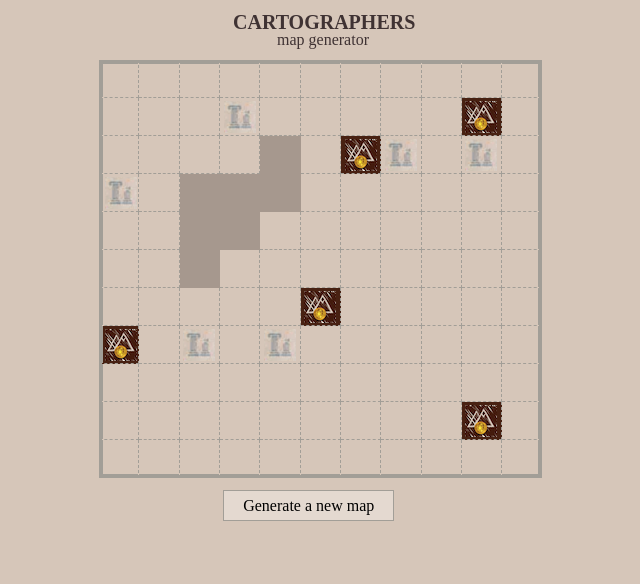
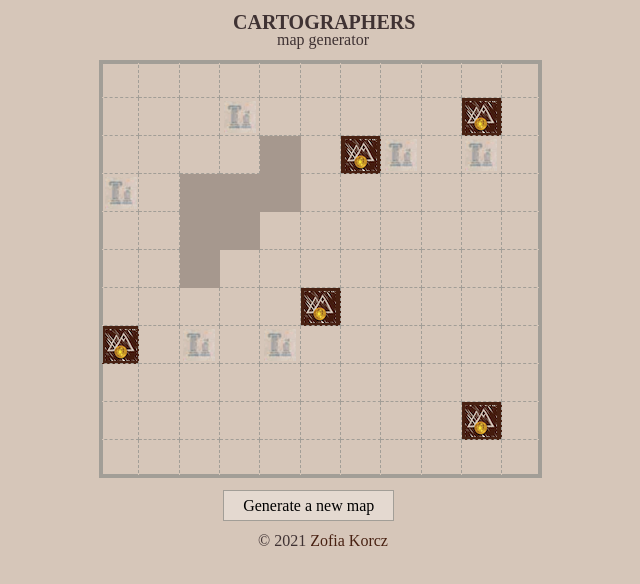
Before and after one commit to Calanthe/cartographers, a React (Create React App) app: page / in a window 1280 px wide. Shown: the top 584 px of the page, without its empty margins (317-957 px from the left). Built offline with nearby package versions, Linux system fonts and the light colour scheme; a web font is replaced by a local one.

Commit message:
footer added

```diff
--- a/src/App.css
+++ b/src/App.css
@@ -88,3 +88,21 @@ body {
 .cartographers__button:focus {
   outline: 1px solid #431a0e;
 }
+
+.cartographers__footer {
+  text-align: center;
+	margin: 10px auto;
+}
+
+.cartographers__footer-link {
+  display: inline-block;
+  padding: 0 0 10px 0;
+  text-decoration: none;
+  color: #482112;
+}
+
+@media only screen and (max-device-width: 480px) {
+  .cartographers__footer {
+    display: none;
+  }
+}
--- a/src/App.js
+++ b/src/App.js
@@ -28,6 +28,17 @@ class App extends React.Component {
               </header>
               <Map tiles={this.state.tiles}/>
               <GenerateMapBtn onGenerateMap={this.handleGenerateMap.bind(this)}/>
+              <div className="cartographers__footer">
+                © 2021{" "}
+                <a
+                  href="http://zofiakorcz.pl"
+                  className="cartographers__footer-link"
+                  target="_blank"
+                  rel="noopener noreferrer"
+                >
+                  Zofia Korcz
+                </a>
+              </div>
           </div>
       );
   };
--- a/src/index.css
+++ b/src/index.css
@@ -128,12 +128,3 @@ table {
 	border-spacing: 0;
 }
 /* End of reset */
-
-body {
-  margin: 0;
-  font-family: -apple-system, BlinkMacSystemFont, 'Segoe UI', 'Roboto', 'Oxygen',
-    'Ubuntu', 'Cantarell', 'Fira Sans', 'Droid Sans', 'Helvetica Neue',
-    sans-serif;
-  -webkit-font-smoothing: antialiased;
-  -moz-osx-font-smoothing: grayscale;
-}
```
